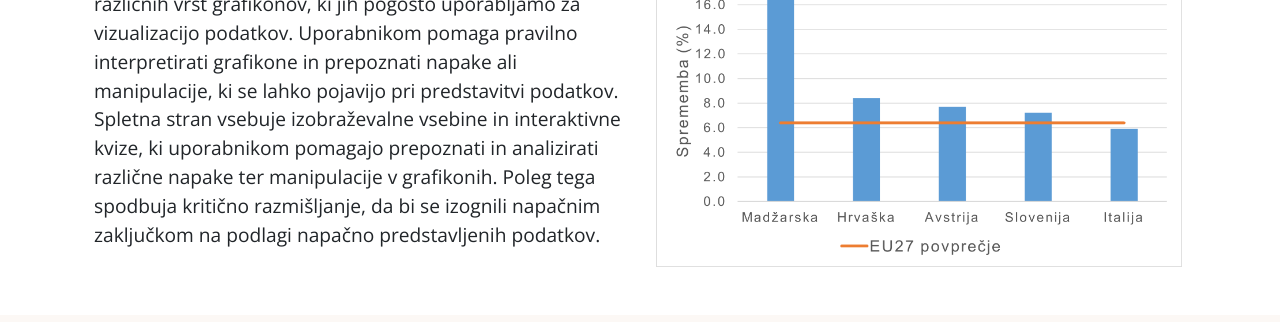
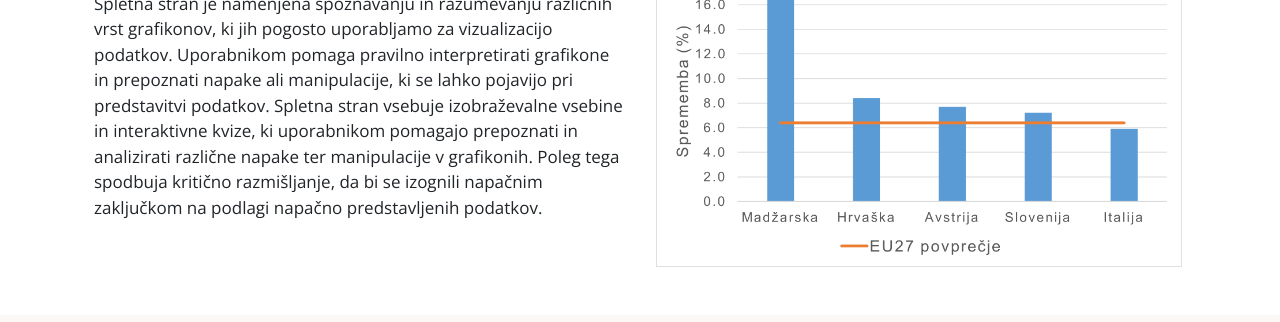
Before and after one commit to ZalaGr/SvetGrafikonov, a plain HTML site: page index.html in a window 1280 px wide. Shown: the part 167-489 px from the top of the page. Drawn offline with nearby package versions, Linux system fonts and the light colour scheme; a web font is replaced by a local one.

Commit message:
v4 font-size

```diff
--- a/styles.css
+++ b/styles.css
@@ -22,7 +22,7 @@
 body {
     padding-top: 80px;
     font-family: var(--body-font);
-    font-size: larger;
+    font-size: 17px;
 }
 
 .box-color {
```
